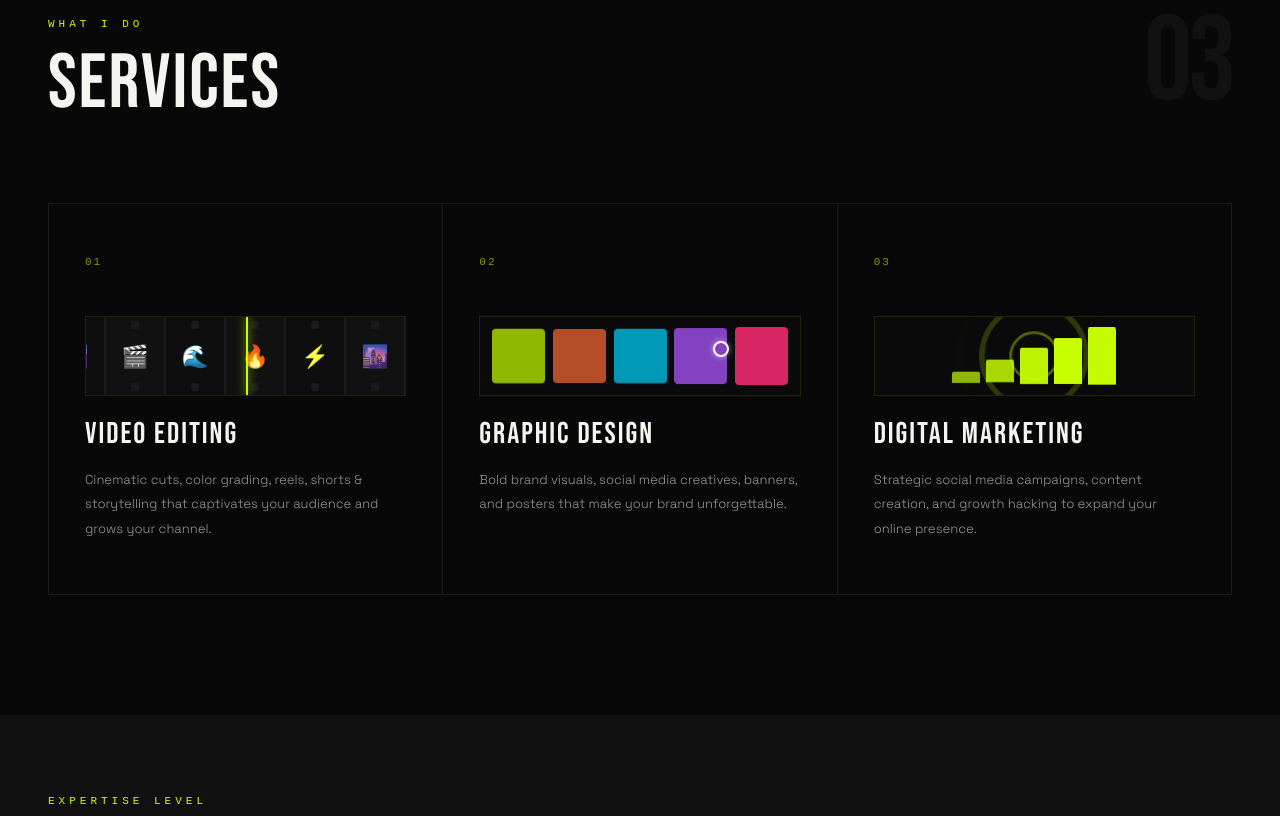
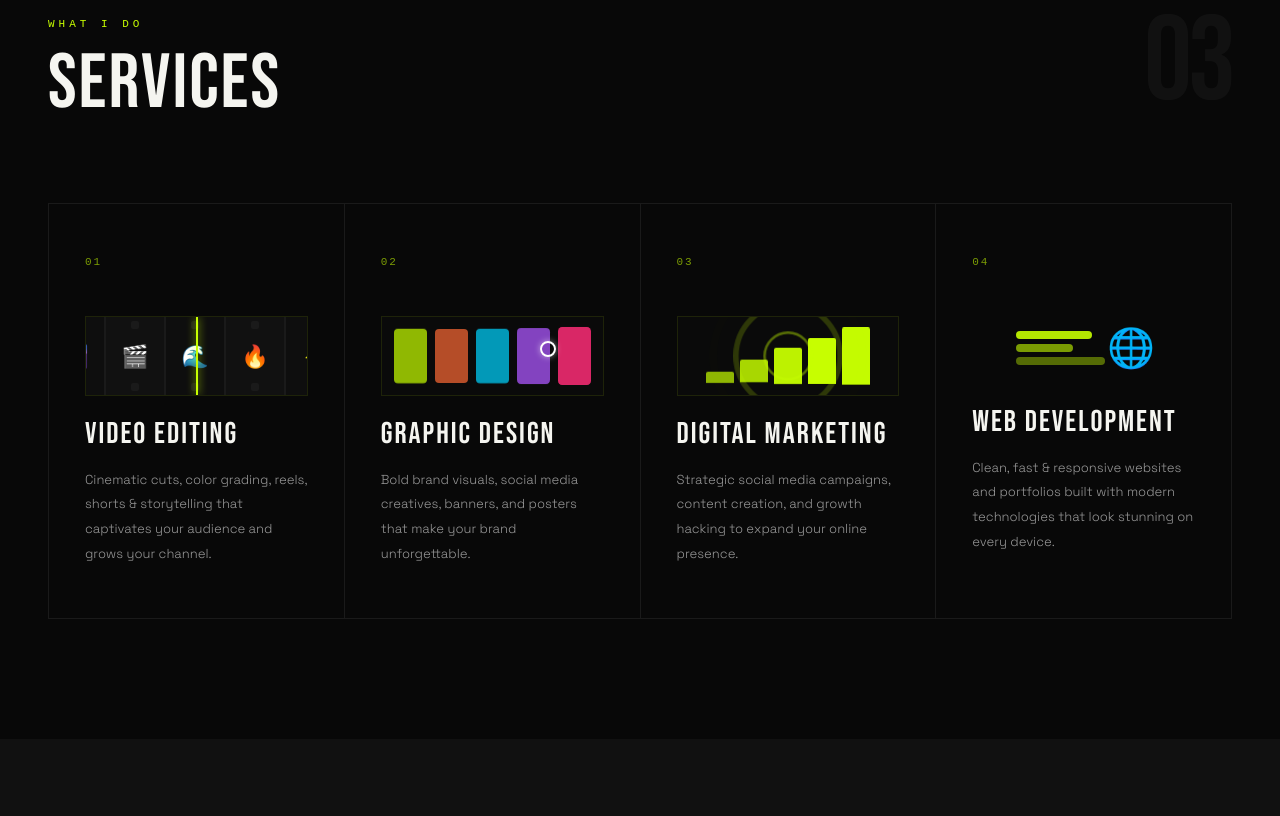
Before and after one commit to Vikram1226/index.html, a plain HTML site: page index.html in a window 1280 px wide. Shown: the part 974-1790 px from the top of the page. Drawn offline with Linux system fonts and the light colour scheme; a web font is replaced by a local one.

Commit message:
Update services grid to four columns and add animations

```diff
--- a/index.html
+++ b/index.html
@@ -297,7 +297,7 @@
   }
 
   .services-grid {
-    display: grid; grid-template-columns: repeat(3, 1fr);
+    display: grid; grid-template-columns: repeat(4, 1fr);
     gap: 1px; background: var(--surface2);
     border: 1px solid var(--surface2);
   }
@@ -630,6 +630,18 @@
     0%   { transform:translate(-50%,-50%) scale(0); opacity:0.6; }
     100% { transform:translate(-50%,-50%) scale(8); opacity:0; }
   }
+  @keyframes webBar1 {
+    0%,100% { width: 60px; } 50% { width: 100px; }
+  }
+  @keyframes webBar2 {
+    0%,100% { width: 80px; } 50% { width: 50px; }
+  }
+  @keyframes webBar3 {
+    0%,100% { width: 40px; } 50% { width: 90px; }
+  }
+  @keyframes webPulse {
+    0%,100% { transform: scale(1); } 50% { transform: scale(1.2); }
+  }
 </style>
 </head>
 <body>
@@ -847,6 +859,20 @@
       <p class="service-desc">Strategic social media campaigns, content creation, and growth hacking to expand your online presence.</p>
       <div class="service-arrow">↗</div>
     </div>
+    <div class="service-card">
+      <div class="service-num">04</div>
+      <div class="anim-web" style="position:relative;height:64px;display:flex;align-items:center;justify-content:center;gap:6px;margin-bottom:24px;">
+        <div style="display:flex;flex-direction:column;gap:5px;">
+          <div class="web-bar" style="height:8px;border-radius:4px;background:var(--accent);opacity:0.9;animation:webBar1 1.8s ease-in-out infinite;"></div>
+          <div class="web-bar" style="height:8px;border-radius:4px;background:var(--accent);opacity:0.6;animation:webBar2 1.8s ease-in-out infinite 0.2s;"></div>
+          <div class="web-bar" style="height:8px;border-radius:4px;background:var(--accent);opacity:0.4;animation:webBar3 1.8s ease-in-out infinite 0.4s;"></div>
+        </div>
+        <div style="font-size:32px;animation:webPulse 2s ease-in-out infinite;">🌐</div>
+      </div>
+      <div class="service-name">Web Development</div>
+      <p class="service-desc">Clean, fast & responsive websites and portfolios built with modern technologies that look stunning on every device.</p>
+      <div class="service-arrow">↗</div>
+    </div>
   </div>
 </section>
 
@@ -885,9 +911,9 @@
         <div class="contact-icon">📞</div>
         <div><span class="contact-label">Phone</span><span class="contact-value">+91 9150405564</span></div>
       </a>
-      <a href="/cdn-cgi/l/email-protection#683e1a0905585a5a58280f05090104460b0705" class="contact-item">
+      <a href="mailto:vram0220@gmail.com" class="contact-item">
         <div class="contact-icon">✉️</div>
-        <div><span class="contact-label">Email</span><span class="contact-value"><span class="__cf_email__" data-cfemail="cb9db9aaa6fbf9f9fb8baca6aaa2a7e5a8a4a6">[email&#160;protected]</span></span></div>
+        <div><span class="contact-label">Email</span><span class="contact-value">vram0220@gmail.com</span></div>
       </a>
       <div style="margin-top:36px;">
         <a href="https://instagram.com/vikram_57_X" target="_blank" class="social-link">
```
